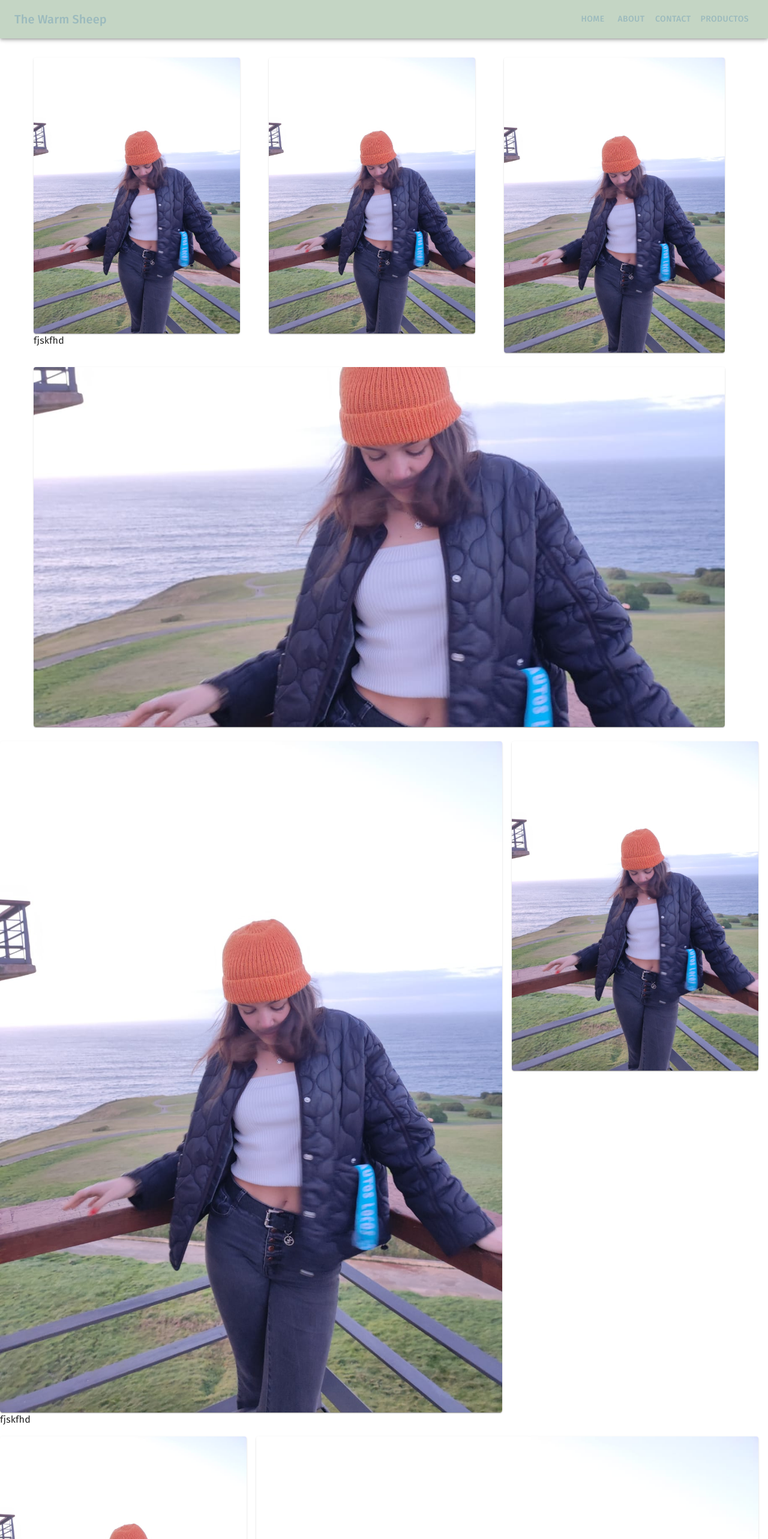
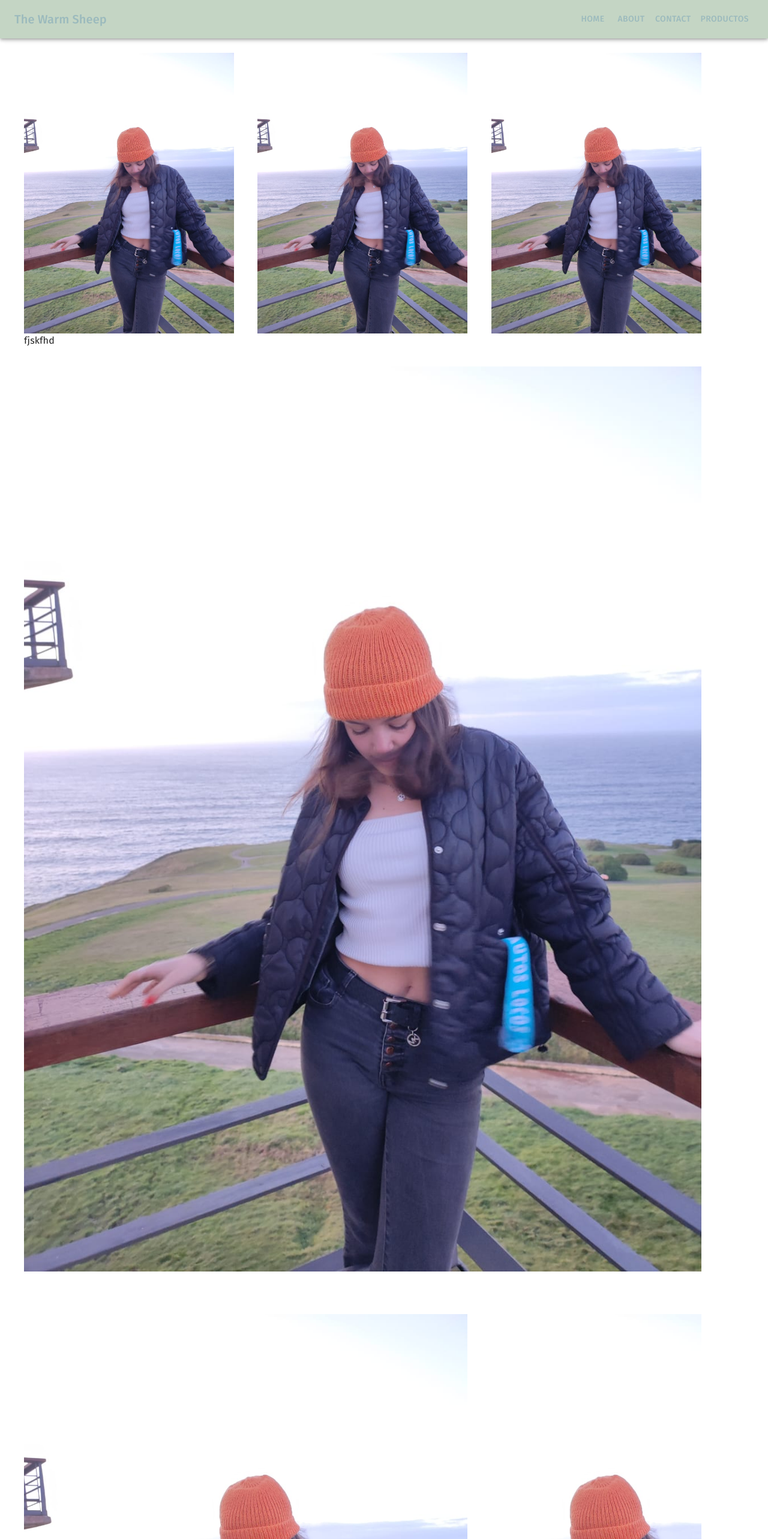
Before and after one commit to vvillb/TheWarmSheep, a React (Vite) app in the folder TWS/: page /Products in a window 1280 px wide. Shown: the top 2566 px of the page at 60% size. Built offline with nearby package versions, Linux system fonts and the light colour scheme.

Commit message:
fixed cards layout

```diff
--- a/TWS/src/App/components/ZaraLikeLayout.jsx
+++ b/TWS/src/App/components/ZaraLikeLayout.jsx
@@ -7,12 +7,12 @@ const ZaraLikeLayout = (props) => {
   return (
     <Container disableGutters>
     <Grid container
-    rowSpacing={1} columnSpacing={{ xs: 1, sm: 2, md: 3 }}
+    rowSpacing={1} spacing={2}
     justifyContent="center"
-    spacing={2}
-    sx={{maxWidth:'100vw', display:'flex', padding:'2%',margin:'0'}}>
+
+    sx={{maxWidth:'100vw', display:'flex', padding:'2%',marginLeft:0,marginRight:0}}>
         <Grid justifyContent="center"item xs={6} sm={4} sx={{ padding:'2%'}}>
-        <Card sx={{ maxHeight:'75vh', backgroundColor:'transparent' ,display:'flex',alignItems:'center',margin: 'auto'}}>
+        <Card sx={{ maxHeight:'75vh', backgroundColor:'transparent' ,display:'contents',alignItems:'center',margin: 'auto'}}>
           <CardMedia
             component="img"
             image={foto1}
@@ -26,7 +26,7 @@ const ZaraLikeLayout = (props) => {
 
         </Grid>
         <Grid item xs={6} sm={4} sx={{ padding:'2%'}}>
-        <Card sx={{  maxHeight:'75vh',backgroundColor:'transparent',display:'flex',alignItems:'center',margin: 'auto'}}>
+        <Card sx={{  maxHeight:'75vh',backgroundColor:'transparent',display:'contents',alignItems:'center',margin: 'auto'}}>
           <CardMedia
             component="img"
             image={foto2}
@@ -39,8 +39,8 @@ const ZaraLikeLayout = (props) => {
         </Typography>
 
         </Grid>
-        <Grid item xs={6} sm={4}>
-        <Card sx={{maxHeight:'75vh',  backgroundColor:'transparent',display:'flex',alignItems:'center',margin: 'auto'}}>
+        <Grid item xs={6} sm={4} sx={{ padding:'2%'}}>
+        <Card sx={{maxHeight:'75vh',  backgroundColor:'transparent',display:'contents',alignItems:'center',margin: 'auto'}}>
           <CardMedia
             component="img"
             image={foto3}
@@ -52,8 +52,8 @@ const ZaraLikeLayout = (props) => {
                 {texto3}
         </Typography>
         </Grid>
-        <Grid item xs={6} sm={12}>
-        <Card sx={{ maxHeight:'75vh', backgroundColor:'transparent',display:'flex',alignItems:'center'}}>
+        <Grid item xs={6} sm={12} sx={{ padding:'2%'}}>
+        <Card sx={{ maxHeight:'75vh', backgroundColor:'transparent',display:'contents',alignItems:'center'}}>
           <CardMedia
             component="img"
             image={fotoGrande}
--- a/TWS/src/App/components/ZaraLikeLayout2.jsx
+++ b/TWS/src/App/components/ZaraLikeLayout2.jsx
@@ -1,70 +1,84 @@
-import { Card, CardMedia, Grid, Typography } from '@mui/material'
+import { Card, CardMedia, Container, Grid, Typography } from '@mui/material'
 import React from 'react'
 
 const ZaraLikeLayout2 = (props) => {
     const {texto1,texto2,texto3,texto4,foto1,foto2,foto3,foto4}=props;
   return (
+    <Container disableGutters>
     <Grid container
-    spacing={2}
-    justifyContent="space-around"
-    sx={{maxWidth:'100vw',
+    rowSpacing={1} spacing={2}
+    justifyContent="center"
+    sx={{maxWidth:'100vw', display:'flex', padding:'2%',marginLeft:0,marginRight:0
     }}>
-    <Grid item xs={6} sm={8}>
-    <Card sx={{  backgroundColor:'transparent',display:'flex',alignItems:'center'}}>
+    <Grid item xs={6} sm={8} justifyContent="center" sx={{ padding:'2%'}}>
+    <Card sx={{  backgroundColor:'transparent',display:'contents',alignItems:'center', maxHeight:'100%',margin: 'auto',minHeight:'100%'}}>
       <CardMedia
         component="img"
         image={foto1}
         alt="An image"
-        sx={{  }}
+        sx={{  objectFit:'cover' ,
+        objectPosition: 'center',
+        height: '100%',
+        }}
       />
     </Card>
-     <Typography sx={{backgroundColor:'transparent',display:'flex',alignItems:'center'}}>
+     <Typography sx={{backgroundColor:'transparent',display:'block'}}>
             {texto1}
     </Typography>
 
     </Grid>
-    <Grid item xs={6} sm={4}>
-    <Card sx={{  backgroundColor:'transparent',display:'flex',alignItems:'center'}}>
+    <Grid item xs={6} sm={4} justifyContent="center" sx={{ padding:'2%'}}>
+    <Card sx={{  backgroundColor:'transparent',display:'contents',alignItems:'center', maxHeight:'100%',margin: 'auto',minHeight:'100%'}}>
       <CardMedia
         component="img"
         image={foto2}
         alt="An image"
-        sx={{  }}
+        sx={{objectFit:'cover' ,
+        objectPosition: 'center',
+        height: '100%',
+         }}
       />
     </Card>
-     <Typography sx={{backgroundColor:'transparent',display:'flex',alignItems:'center'}}>
+     <Typography sx={{backgroundColor:'transparent',display:'block'}}>
             {texto2}
     </Typography>
 
     </Grid>
-    <Grid item xs={12} sm={4}>
-    <Card sx={{ backgroundColor:'transparent'}}>
+    <Grid item xs={12} sm={4} justifyContent="center" sx={{ padding:'2%'}}>
+    <Card sx={{  backgroundColor:'transparent',display:'contents',alignItems:'center',maxHeight:'100%',margin: 'auto',minHeight:'100%'}}>
       <CardMedia
         component="img"
         image={foto3}
         alt="An image"
-        sx={{  }}
+        sx={{objectFit:'cover' ,
+        objectPosition: 'center',
+        height: '100%',
+         }}
       />
     </Card>
-     <Typography sx={{backgroundColor:'transparent'}}>
+     <Typography sx={{backgroundColor:'transparent',display:'block'}}>
             {texto3}
     </Typography>
     </Grid>
-    <Grid item xs={12} sm={8}>
-    <Card sx={{  backgroundColor:'transparent'}}>
+    <Grid item xs={12} sm={8} justifyContent="center" sx={{ padding:'2%'}}>
+    <Card sx={{   backgroundColor:'transparent',display:'contents',alignItems:'center', maxHeight:'100%',margin: 'auto',minHeight:'100%'}}>
       <CardMedia
         component="img"
         image={foto4}
         alt="An image"
-        sx={{  }}
+        sx={{ objectFit:'cover' ,
+        objectPosition: 'center',
+        height: '100%',
+         }}
       />
     </Card>
-    <Typography sx={{backgroundColor:'transparent'}}>
+    <Typography sx={{backgroundColor:'transparent',display:'block'}}>
             {texto4}
     </Typography>
 
     </Grid>
 </Grid>
+</Container>
   )
 }
 
--- a/TWS/src/App/layout/AppLayout.jsx
+++ b/TWS/src/App/layout/AppLayout.jsx
@@ -9,7 +9,7 @@ const AppLayout = ({ children }) => {
 
         <Box
             component='main'
-            sx={{ flexGrow: 1 , maxWidth:'100vw'}}
+            sx={{ flexGrow: 1 , maxWidth:'100vw', justifyContent:'center'}}
 
         >
           <Toolbar/>
```
